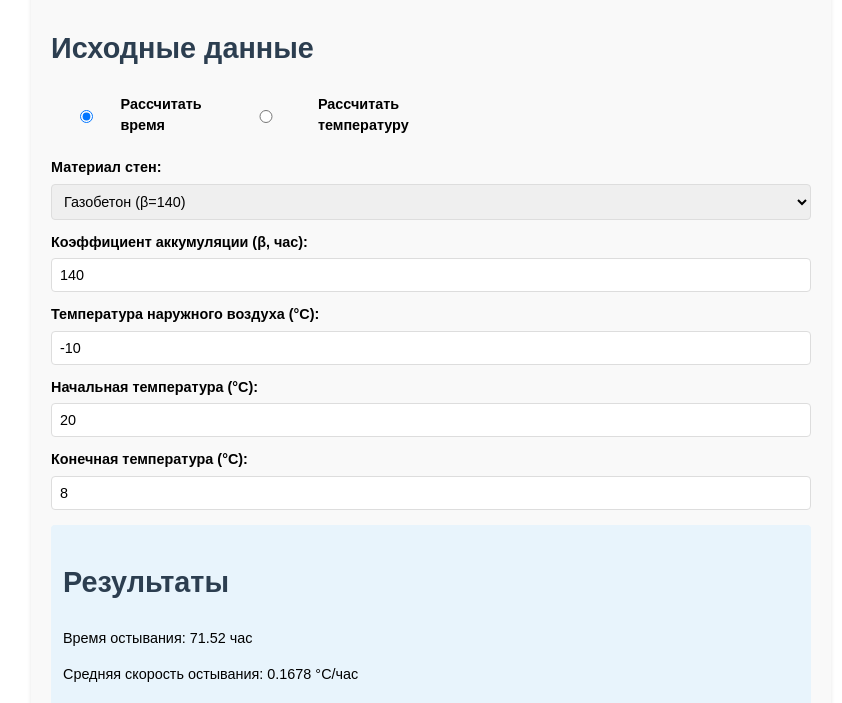
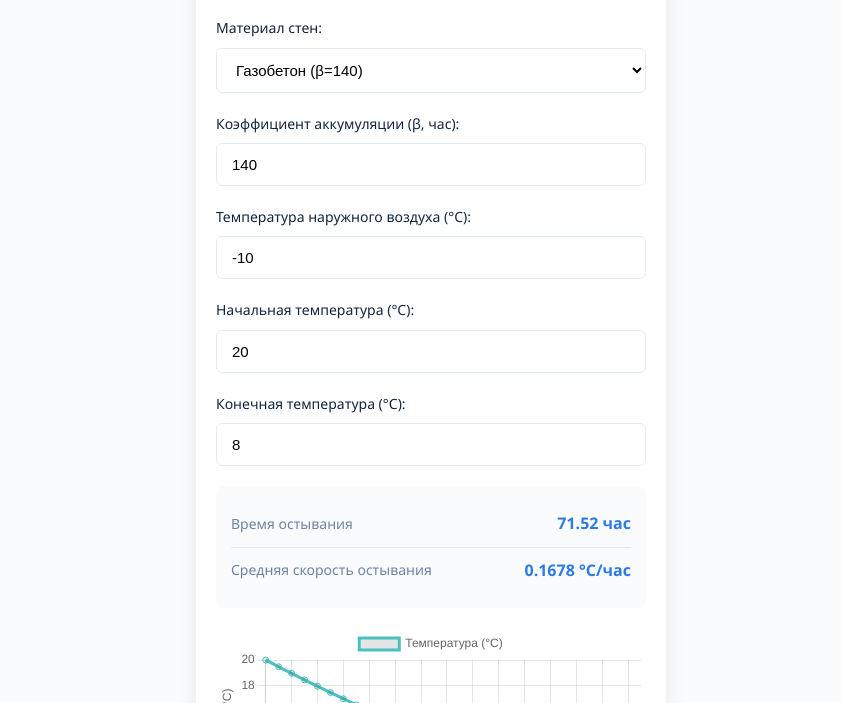
Before and after one commit to galfdesign/koeftime, a plain HTML site: page index.html in a window 1280 px wide. Shown: the part 119-822 px from the top of the page, without its empty margins (209-1051 px from the left). Drawn offline with nearby package versions, Linux system fonts and the light colour scheme.

Commit message:
Update index.html

```diff
--- a/index.html
+++ b/index.html
@@ -5,101 +5,195 @@
     <meta name="viewport" content="width=device-width, initial-scale=1.0">
     <title>Калькулятор остывания помещения</title>
     <style>
+        :root {
+            --main-color: #2c7be5;
+            --border-color: #e3ebf6;
+            --text-color: #12263f;
+            --bg-color: #f9fbfd;
+            --input-bg: #ffffff;
+        }
+
+        * {
+            box-sizing: border-box;
+            margin: 0;
+            padding: 0;
+        }
+
         body {
-            font-family: Arial, sans-serif;
-            max-width: 800px;
+            font-family: 'Segoe UI', Tahoma, Geneva, Verdana, sans-serif;
+            background-color: var(--bg-color);
+            color: var(--text-color);
+            line-height: 1.6;
+            padding: 0;
+            margin: 0;
+        }
+
+        .container {
+            max-width: 500px;
             margin: 0 auto;
             padding: 15px;
-            line-height: 1.5;
         }
-        h1, h2 {
-            color: #2c3e50;
-            font-size: 1.5rem;
+
+        .calculator {
+            background-color: white;
+            border-radius: 10px;
+            box-shadow: 0 4px 20px rgba(0, 0, 0, 0.08);
+            overflow: hidden;
+            margin-bottom: 20px;
         }
-        .calculator {
-            background-color: #f9f9f9;
+
+        .calculator-header {
+            background-color: var(--main-color);
+            color: white;
+            padding: 15px 20px;
+            font-size: 18px;
+            font-weight: 600;
+        }
+
+        .calculator-body {
+            padding: 20px;
+        }
+
+        .input-group {
+            margin-bottom: 20px;
+        }
+
+        .input-group label {
+            display: block;
+            margin-bottom: 8px;
+            font-size: 14px;
+            font-weight: 500;
+            color: var(--text-color);
+        }
+
+        .input-group input,
+        .input-group select {
+            width: 100%;
+            padding: 12px 15px;
+            border: 1px solid var(--border-color);
+            border-radius: 6px;
+            font-size: 15px;
+            background-color: var(--input-bg);
+            transition: border-color 0.2s;
+        }
+
+        .input-group input:focus,
+        .input-group select:focus {
+            outline: none;
+            border-color: var(--main-color);
+            box-shadow: 0 0 0 3px rgba(44, 123, 229, 0.1);
+        }
+
+        .results {
+            background-color: var(--bg-color);
             border-radius: 8px;
             padding: 15px;
-            margin-bottom: 15px;
-            box-shadow: 0 2px 4px rgba(0,0,0,0.1);
+            margin-top: 10px;
         }
-        .form-group {
-            margin-bottom: 12px;
+
+        .result-item {
+            display: flex;
+            justify-content: space-between;
+            align-items: center;
+            padding: 10px 0;
+            border-bottom: 1px solid var(--border-color);
         }
-        label {
-            display: block;
-            margin-bottom: 5px;
-            font-weight: bold;
-            font-size: 0.9rem;
+
+        .result-item:last-child {
+            border-bottom: none;
         }
-        input, select {
-            width: 100%;
-            padding: 8px;
-            border: 1px solid #ddd;
-            border-radius: 4px;
-            box-sizing: border-box;
-            font-size: 0.9rem;
+
+        .result-label {
+            font-size: 14px;
+            color: #6e84a3;
         }
-        .result {
-            margin-top: 15px;
-            padding: 12px;
-            background-color: #e8f4fc;
-            border-radius: 4px;
-            font-size: 0.9rem;
+
+        .result-value {
+            font-size: 16px;
+            font-weight: 600;
+            color: var(--main-color);
         }
-        .chart-container {
-            margin-top: 20px;
-            height: 250px;
-        }
-        table {
-            width: 100%;
-            border-collapse: collapse;
-            margin-top: 15px;
-            font-size: 0.8rem;
-        }
-        th, td {
-            border: 1px solid #ddd;
-            padding: 6px;
-            text-align: left;
-        }
-        th {
-            background-color: #f2f2f2;
-        }
+
         .mode-selector {
-            margin-bottom: 15px;
+            margin-bottom: 20px;
             display: flex;
             flex-wrap: wrap;
             gap: 10px;
         }
+
         .mode-selector label {
             display: flex;
             align-items: center;
             margin-right: 0;
             cursor: pointer;
-            font-size: 0.9rem;
+            font-size: 14px;
         }
-        @media (min-width: 600px) {
-            body {
-                padding: 20px;
+
+        .mode-selector input[type="radio"] {
+            margin-right: 6px;
         }
-            h1, h2 {
-                font-size: 1.8rem;
+
+        .chart-container {
+            margin-top: 20px;
+            height: 250px;
         }
-            .calculator {
-                padding: 20px;
+
+        table {
+            width: 100%;
+            border-collapse: collapse;
+            margin-top: 15px;
+            font-size: 14px;
         }
+
+        th, td {
+            border: 1px solid var(--border-color);
+            padding: 8px;
+            text-align: left;
+        }
+
+        th {
+            background-color: var(--bg-color);
+            font-weight: 500;
+        }
+
+        @media (max-width: 480px) {
+            .container {
+                padding: 10px;
+            }
+
+            .calculator-header {
+                padding: 12px 15px;
+                font-size: 16px;
+            }
+
+            .calculator-body {
+                padding: 15px;
+            }
+
+            .input-group input,
+            .input-group select {
+                padding: 10px 12px;
+                font-size: 14px;
+            }
+
+            .mode-selector {
+                flex-direction: column;
+                gap: 8px;
+            }
+
             table {
-                font-size: 0.9rem;
+                font-size: 12px;
             }
         }
     </style>
 </head>
 <body>
-    <h1>Калькулятор остывания помещения</h1>
-
+    <div class="container">
         <div class="calculator">
-        <h2>Исходные данные</h2>
-
+            <div class="calculator-header">
+                Калькулятор остывания помещения
+            </div>
+            <div class="calculator-body">
                 <div class="mode-selector">
                     <label>
                         <input type="radio" name="mode" value="time" checked> Рассчитать время
@@ -109,7 +203,7 @@
                     </label>
                 </div>
 
-        <div class="form-group">
+                <div class="input-group">
                     <label for="buildingType">Материал стен:</label>
                     <select id="buildingType">
                         <option value="140">Газобетон (β=140)</option>
@@ -120,42 +214,51 @@
                     </select>
                 </div>
 
-        <div class="form-group">
+                <div class="input-group">
                     <label for="beta">Коэффициент аккумуляции (β, час):</label>
                     <input type="number" id="beta" value="140" min="1" step="1">
                 </div>
 
-        <div class="form-group">
+                <div class="input-group">
                     <label for="tout">Температура наружного воздуха (°C):</label>
                     <input type="number" id="tout" value="-10" step="0.1">
                 </div>
 
-        <div class="form-group">
+                <div class="input-group">
                     <label for="t1">Начальная температура (°C):</label>
                     <input type="number" id="t1" value="20" step="0.1">
                 </div>
 
-        <div class="form-group" id="t2-group">
+                <div class="input-group" id="t2-group">
                     <label for="t2">Конечная температура (°C):</label>
                     <input type="number" id="t2" value="8" step="0.1">
                 </div>
 
-        <div class="form-group" id="time-group" style="display: none;">
+                <div class="input-group" id="time-group" style="display: none;">
                     <label for="time">Время остывания (час):</label>
                     <input type="number" id="time" value="10" step="0.1">
                 </div>
 
-        <div id="result" class="result">
-            <h2>Результаты</h2>
-            <p id="resultTimeText">Время остывания: <span id="resultTime"></span> час</p>
-            <p id="resultTempText" style="display: none;">Конечная температура: <span id="resultTemp"></span> °C</p>
-            <p>Средняя скорость остывания: <span id="resultSpeed"></span> °C/час</p>
+                <div class="results">
+                    <div class="result-item">
+                        <span class="result-label">Время остывания</span>
+                        <span id="resultTime" class="result-value">-</span>
+                    </div>
+                    <div class="result-item" id="resultTempItem" style="display: none;">
+                        <span class="result-label">Конечная температура</span>
+                        <span id="resultTemp" class="result-value">-</span>
+                    </div>
+                    <div class="result-item">
+                        <span class="result-label">Средняя скорость остывания</span>
+                        <span id="resultSpeed" class="result-value">-</span>
+                    </div>
+                </div>
 
                 <div class="chart-container">
                     <canvas id="coolingChart"></canvas>
                 </div>
 
-            <h3>Таблица остывания</h3>
+                <h3 style="margin-top: 20px; font-size: 16px; color: var(--text-color);">Таблица остывания</h3>
                 <div style="overflow-x: auto;">
                     <table id="coolingTable">
                         <thead>
@@ -170,6 +273,7 @@
                 </div>
             </div>
         </div>
+    </div>
 
     <script src="https://cdn.jsdelivr.net/npm/chart.js"></script>
     <script>
@@ -178,7 +282,11 @@
         // Инициализация калькулятора
         document.addEventListener('DOMContentLoaded', function() {
             // Назначаем обработчики событий
-            document.getElementById('buildingType').addEventListener('change', updateCalculation);
+            document.getElementById('buildingType').addEventListener('change', function() {
+                document.getElementById('beta').value = this.value;
+                updateCalculation();
+            });
+
             document.getElementById('beta').addEventListener('input', updateCalculation);
             document.getElementById('tout').addEventListener('input', updateCalculation);
             document.getElementById('t1').addEventListener('input', updateCalculation);
@@ -190,25 +298,19 @@
                     if (this.value === 'time') {
                         document.getElementById('t2-group').style.display = 'block';
                         document.getElementById('time-group').style.display = 'none';
-                        document.getElementById('resultTimeText').style.display = 'block';
-                        document.getElementById('resultTempText').style.display = 'none';
+                        document.getElementById('resultTime').parentElement.style.display = 'flex';
+                        document.getElementById('resultTempItem').style.display = 'none';
                     } else {
                         document.getElementById('t2-group').style.display = 'none';
                         document.getElementById('time-group').style.display = 'block';
-                        document.getElementById('resultTimeText').style.display = 'none';
-                        document.getElementById('resultTempText').style.display = 'block';
+                        document.getElementById('resultTime').parentElement.style.display = 'none';
+                        document.getElementById('resultTempItem').style.display = 'flex';
                     }
                     updateCalculation();
                 });
             });
 
             // Первоначальный расчет
-            updateCalculation();
-        });
-
-        // Обновляем коэффициент при выборе типа материала
-        document.getElementById('buildingType').addEventListener('change', function() {
-            document.getElementById('beta').value = this.value;
             updateCalculation();
         });
 
@@ -226,18 +328,14 @@
                 t2 = parseFloat(document.getElementById('t2').value);
                 // Формула для расчета времени: z = β * ln((t1 - tн) / (t2 - tн))
                 time = beta * Math.log((t1 - tout) / (t2 - tout));
-                document.getElementById('resultTime').textContent = time.toFixed(2);
-                document.getElementById('resultTempText').style.display = 'none';
-                document.getElementById('resultTimeText').style.display = 'block';
+                document.getElementById('resultTime').textContent = time.toFixed(2) + ' час';
                 document.getElementById('time').value = time.toFixed(2);
             } else {
                 // Режим расчета температуры - используем заданное время
                 time = parseFloat(document.getElementById('time').value);
                 // Формула для расчета температуры: t2 = tн + (t1 - tн) * exp(-z/β)
                 t2 = tout + (t1 - tout) * Math.exp(-time / beta);
-                document.getElementById('resultTemp').textContent = t2.toFixed(2);
-                document.getElementById('resultTimeText').style.display = 'none';
-                document.getElementById('resultTempText').style.display = 'block';
+                document.getElementById('resultTemp').textContent = t2.toFixed(2) + ' °C';
                 document.getElementById('t2').value = t2.toFixed(2);
             }
 
@@ -245,7 +343,7 @@
             const speed = (t1 - t2) / time;
 
             // Отображаем результаты
-            document.getElementById('resultSpeed').textContent = speed.toFixed(4);
+            document.getElementById('resultSpeed').textContent = speed.toFixed(4) + ' °C/час';
 
             // Генерируем данные для графика и таблицы
             generateCoolingData(beta, tout, t1, time, t2);
```
Lines whose indentation alone changed are shown as unchanged.
